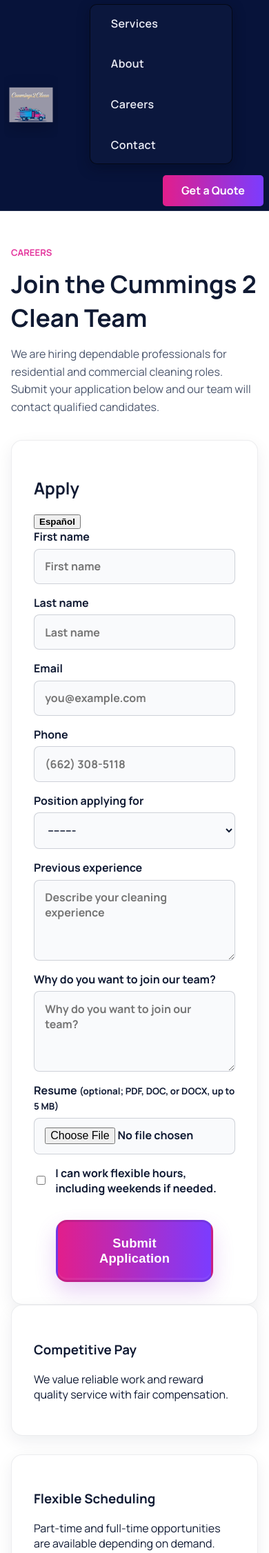
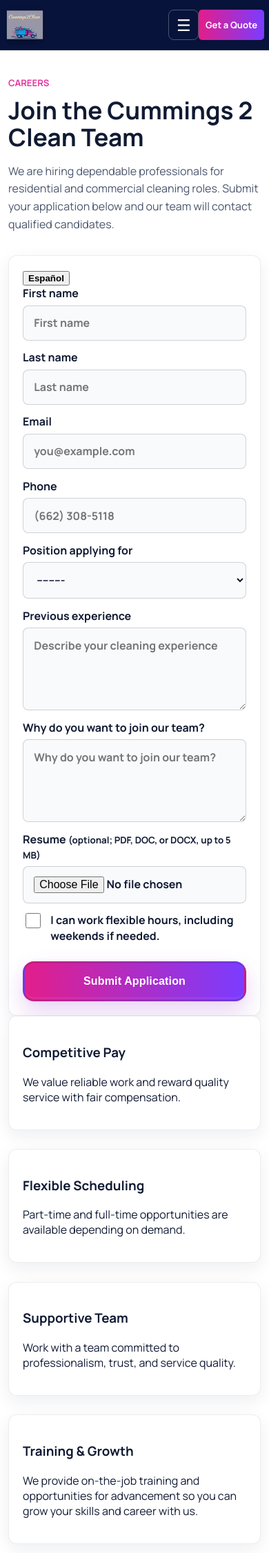
Before and after one commit to rtzib13/C2C, a Django app: page /careers/ in a window 390 px wide. Shown: the top 2252 px of the page at 69% size. Run offline with Django 4.2, Linux system fonts and the light colour scheme.

Commit message:
MobileResponsiveness

```diff
--- a/static/css/style.css
+++ b/static/css/style.css
@@ -692,3 +692,223 @@ textarea:focus {
   letter-spacing: 0.01em;
   transform: translateY(1px) scaleX(1.02);
 }
+
+/* Phone-first layout refinements */
+.nav-toggle {
+  display: none;
+  border: 1px solid rgba(255, 255, 255, 0.28);
+  border-radius: 8px;
+  background: transparent;
+  color: var(--white);
+  font: inherit;
+  font-size: 1.45rem;
+  line-height: 1;
+  min-width: 44px;
+  min-height: 44px;
+  cursor: pointer;
+}
+
+.sr-only {
+  position: absolute;
+  width: 1px;
+  height: 1px;
+  padding: 0;
+  margin: -1px;
+  overflow: hidden;
+  clip: rect(0, 0, 0, 0);
+  white-space: nowrap;
+  border: 0;
+}
+
+.hero-copy {
+  max-width: 650px;
+  margin: 1.25rem auto;
+  color: rgba(255, 255, 255, 0.9);
+  font-size: 1.08rem;
+  line-height: 1.65;
+}
+
+.hero-actions {
+  display: flex;
+  justify-content: center;
+  gap: 0.9rem;
+  flex-wrap: wrap;
+  margin-top: 1.65rem;
+}
+
+@media (max-width: 760px) {
+  body {
+    overflow-x: hidden;
+  }
+
+  .container {
+    width: min(100% - 1.5rem, 1120px);
+  }
+
+  .site-header {
+    display: grid;
+    grid-template-columns: 74px 1fr auto;
+    align-items: center;
+    padding: 0.45rem 0.75rem;
+  }
+
+  .site-header .nav-shell {
+    display: contents;
+    padding: 0;
+  }
+
+  .brand-tile {
+    width: 68px;
+    height: 68px;
+    padding: 0;
+  }
+
+  .nav-toggle {
+    display: inline-flex;
+    align-items: center;
+    justify-content: center;
+    justify-self: end;
+    grid-column: 2;
+  }
+
+  .nav-cta {
+    grid-column: 3;
+    min-height: 44px;
+    padding: 0.65rem 0.8rem;
+    font-size: 0.9rem;
+    white-space: nowrap;
+  }
+
+  .nav-links {
+    display: none;
+    grid-column: 1 / -1;
+    width: 100%;
+    margin: 0.65rem 0 0;
+    padding: 0.45rem;
+    grid-template-columns: repeat(2, minmax(0, 1fr));
+    gap: 0.25rem;
+    background: rgba(255, 255, 255, 0.07);
+  }
+
+  .nav-links.is-open {
+    display: grid;
+  }
+
+  .nav-links a {
+    padding: 0.75rem 0.35rem;
+    text-align: center;
+    font-size: 0.95rem;
+  }
+
+  .hero-mockup {
+    min-height: 0;
+    padding: 4.5rem 0;
+    background-position: center;
+  }
+
+  .hero-title {
+    font-size: clamp(2.25rem, 10vw, 3.3rem);
+    line-height: 1.1;
+  }
+
+  .gold-script {
+    font-size: clamp(3.1rem, 15vw, 4.6rem);
+  }
+
+  .hero-copy {
+    font-size: 1rem;
+    line-height: 1.55;
+  }
+
+  .hero-actions {
+    display: grid;
+    gap: 0.75rem;
+    margin-top: 1.4rem;
+  }
+
+  .hero-cta,
+  .hero-phone {
+    width: 100%;
+    min-height: 56px;
+  }
+
+  .services-preview {
+    padding: 1.25rem 0 2.75rem;
+  }
+
+  .page-intro {
+    padding: 2.15rem 0 1rem;
+  }
+
+  .page-intro h1 {
+    font-size: clamp(2rem, 9vw, 2.7rem);
+    line-height: 1.12;
+  }
+
+  .feature-card,
+  .service-item,
+  .form-shell {
+    border-radius: 12px;
+    padding: 1.25rem;
+  }
+
+  .service-card h3 {
+    font-size: 1.55rem;
+  }
+
+  .form-grid {
+    gap: 0.85rem;
+  }
+
+  input,
+  select,
+  textarea {
+    min-height: 48px;
+    font-size: 16px;
+  }
+
+  textarea {
+    min-height: 120px;
+  }
+
+  .quote-form .button-primary,
+  .button-primary {
+    width: 100%;
+    min-height: 58px;
+    margin-top: 0.35rem;
+    padding: 1rem;
+    font-size: 1rem;
+  }
+
+  .checkbox-row {
+    align-items: flex-start;
+    line-height: 1.45;
+  }
+
+  .checkbox-row input[type="checkbox"] {
+    min-height: 22px;
+    min-width: 22px;
+    margin-top: 0.05rem;
+  }
+
+  .footer-grid {
+    gap: 1.75rem;
+  }
+}
+
+@media (max-width: 390px) {
+  .site-header {
+    grid-template-columns: 62px 1fr auto;
+    padding-inline: 0.45rem;
+  }
+
+  .brand-tile {
+    width: 58px;
+    height: 58px;
+  }
+
+  .nav-cta {
+    padding-inline: 0.6rem;
+    font-size: 0.82rem;
+  }
+}
--- a/static/js/ui.js
+++ b/static/js/ui.js
@@ -1,5 +1,23 @@
 // UI micro-interactions: button ripple, logo subtle animation
 document.addEventListener('DOMContentLoaded', function () {
+  const navToggle = document.querySelector('.nav-toggle');
+  const navLinks = document.querySelector('.nav-links');
+  if (navToggle && navLinks) {
+    navToggle.addEventListener('click', function () {
+      const isOpen = navLinks.classList.toggle('is-open');
+      navToggle.setAttribute('aria-expanded', String(isOpen));
+      navToggle.querySelector('.sr-only').textContent = isOpen ? 'Close navigation' : 'Open navigation';
+    });
+
+    navLinks.querySelectorAll('a').forEach(function (link) {
+      link.addEventListener('click', function () {
+        navLinks.classList.remove('is-open');
+        navToggle.setAttribute('aria-expanded', 'false');
+        navToggle.querySelector('.sr-only').textContent = 'Open navigation';
+      });
+    });
+  }
+
   // ripple effect for any element with .ripple
   document.querySelectorAll('.ripple').forEach(function (el) {
     el.addEventListener('pointerdown', function (ev) {
--- a/templates/base.html
+++ b/templates/base.html
@@ -17,7 +17,11 @@
       <img class="site-logo" src="{% static 'images/logo.png' %}" alt="Cummings 2 Clean logo">
     </a>
     <div class="container nav-shell">
-      <nav class="nav-links">
+      <button class="nav-toggle" type="button" aria-expanded="false" aria-controls="primary-navigation">
+        <span class="sr-only">Open navigation</span>
+        <span aria-hidden="true">☰</span>
+      </button>
+      <nav id="primary-navigation" class="nav-links">
         <a href="{% url 'services' %}">Services</a>
         <a href="{% url 'about' %}">About</a>
         <a href="{% url 'careers' %}">Careers</a>
```
